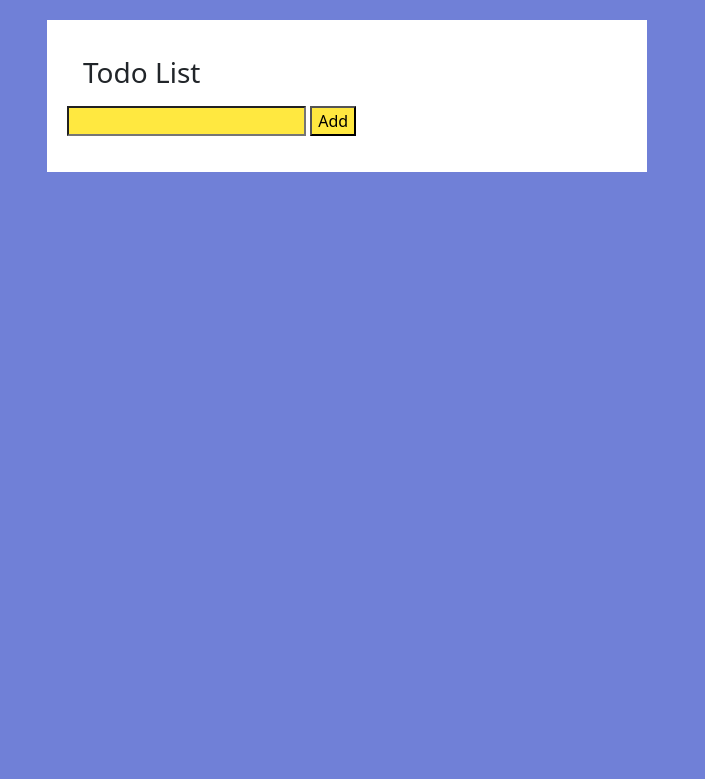
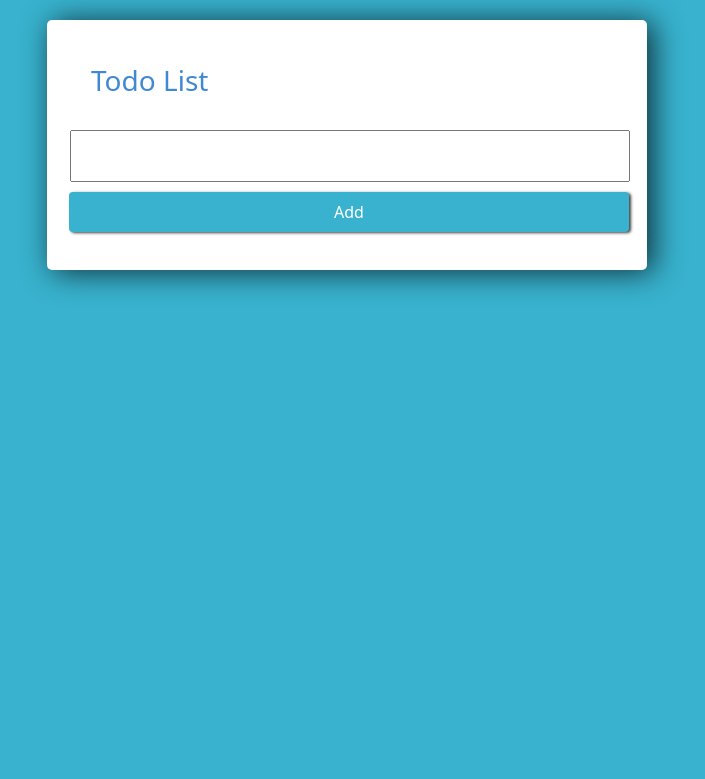
Before and after one commit to KatsiarynaDzibrova/to-do-list, a Django app: page /todo/ in a window 1280 px wide. Shown: the top 779 px of the page, without its empty margins (293-998 px from the left). Run offline with Django 3.2, Linux system fonts and the light colour scheme; data that the repository does not hold is empty.

Commit message:
final styles

```diff
--- a/templates/todo.html
+++ b/templates/todo.html
@@ -4,23 +4,45 @@
 
 <style>
     body {
-        background: #7080D7;
+        background: #38B2CE;
     }
     .center-column {
         width: 600px;
 		margin: 20px auto;
         padding: 20px;
         background-color: #fff;
+        border-radius: 5px;
+        box-shadow: 6px 2px 30px 0px rgba(0,0,0,0.75);
 	}
     .item {
         padding: 0.7rem;
         margin: 0.3rem;
-        background-color: #FF8100;
+    }
+    .btn {
+        padding: 0.5rem;
+        margin: 2px;
+        color: #fff;
+        box-shadow: 2px 1px 3px 0px rgba(0,0,0,0.75);
+    }
+    .btn-primary {
+        background-color: #4188D2;
+        border: #4188D2;
+    }
+    .btn-info {
+        background-color: #38B2CE;
+        border: #38B2CE;
     }
     h3 {
-        margin: 1rem;
+        margin: 1.5rem;
+        color: #4188D2;
     }
-    input {
+	input{
+		width: 100%;
+		padding: 12px 20px;
+		margin: 8px 3px;
+		box-sizing: border-box;
+	}
+    input::placeholder {
          background-color: #FFE840;
     }
 </style>
@@ -31,9 +53,9 @@
     <div class="container">
         {% for todo_item in todo_items %}
         <div class="item">
-            <a href="{% url 'deleteTodo' todo_item.id %}">Delete</a>
+            <a class="btn btn-sm btn-warning" href="{% url 'deleteTodo' todo_item.id %}">Delete</a>
 
-            <a href="{% url 'updateTodo' todo_item.id %}">Update</a>
+            <a class="btn btn-sm btn-primary" href="{% url 'updateTodo' todo_item.id %}">Update</a>
 
             {% if todo_item.complete == True %}
             <strike>{{ todo_item.content }}</strike>
@@ -47,6 +69,6 @@
     <form action="" method="post" >
         {{form.content}}
         {% csrf_token %}
-        <input type="submit" value="Add"/>
+        <input class="btn btn-info" type="submit" value="Add"/>
     </form>
 </div>
```
